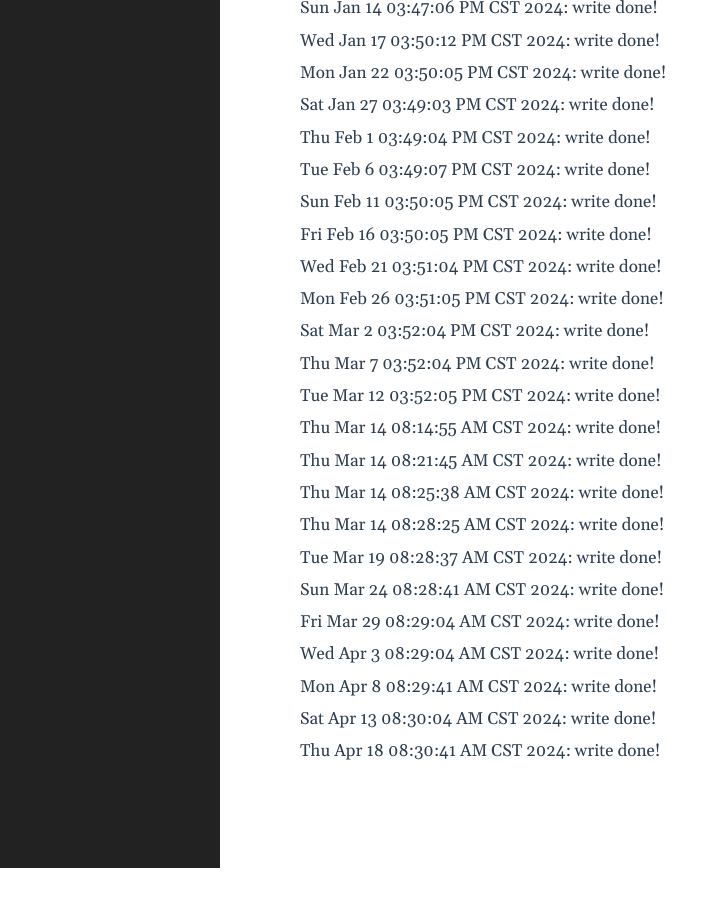
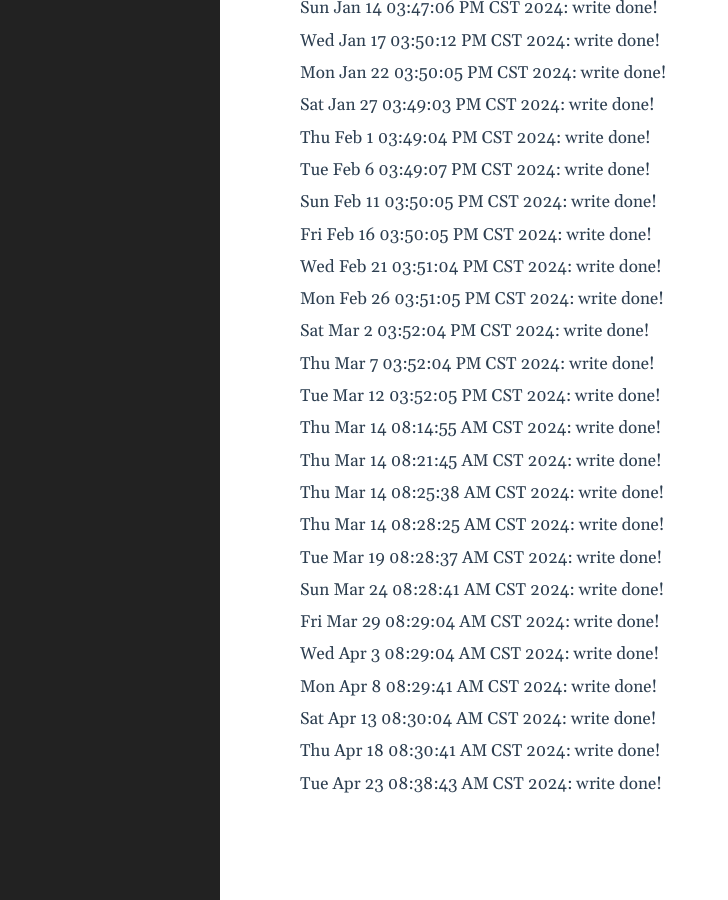
Before and after one commit to lclgo/lclgo.github.io, a Jekyll site: the page built from _posts/2023-03-10-weekly.md, in a window 1280 px wide and 900 px high, scrolled down 696 px. Shown: the whole window, without its empty margins (0-728 px from the left). Built offline with Jekyll 4.4.1, drawn with Linux system fonts in a browser that asks for light colours; before the commit the page ends 1564 px from its top, so only the background shows below that.

Commit message:
timer check

```diff
--- a/_posts/2023-03-10-weekly.md
+++ b/_posts/2023-03-10-weekly.md
@@ -83,3 +83,5 @@ Mon Apr  8 08:29:41 AM CST 2024: write done!
 Sat Apr 13 08:30:04 AM CST 2024: write done!
 
 Thu Apr 18 08:30:41 AM CST 2024: write done!
+
+Tue Apr 23 08:38:43 AM CST 2024: write done!
```
